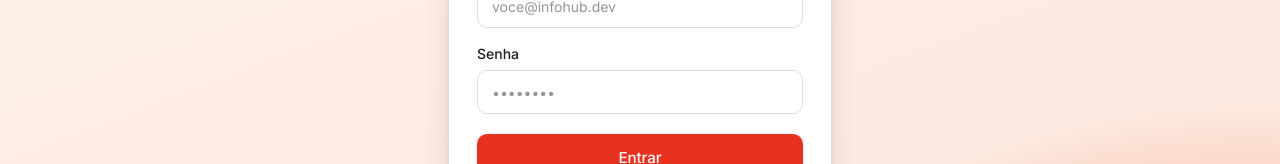
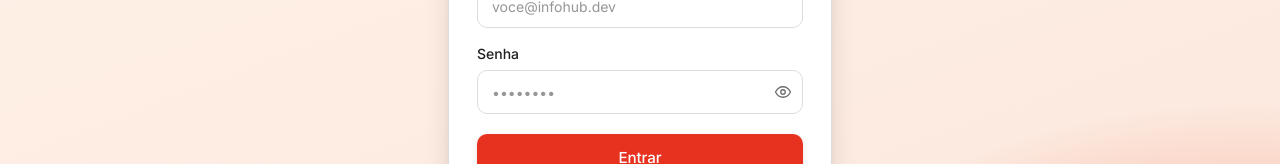
Before and after one commit to gomesbeduardo/infohub-inovamf, a Next.js app in the folder frontend/: page /login in a window 1280 px wide. Shown: the part 394-558 px from the top of the page. Built offline with nearby package versions, Linux system fonts and the light colour scheme; no server answers.

Commit message:
feat(front): olho para ver a senha enquanto pressionado nos campos de senha
Closes #138

Co-Authored-By: Claude Sonnet 5 <noreply@anthropic.com>
Claude-Session: https://claude.ai/code/session_01E9TXsEhLzvh1bBR9LeB58C

```diff
--- /dev/null
+++ b/frontend/src/design-system/components/PasswordInput.tsx
@@ -0,0 +1,86 @@
+'use client';
+
+import {
+  forwardRef,
+  useEffect,
+  useState,
+  type InputHTMLAttributes,
+  type KeyboardEvent,
+} from 'react';
+import { cn } from '@/design-system/cn';
+import { Input } from '@/design-system/components/Input';
+import { EyeIcon, EyeOffIcon } from '@/design-system/icons';
+
+export type PasswordInputProps = Omit<InputHTMLAttributes<HTMLInputElement>, 'type'>;
+
+const TECLAS_REVELAR = [' ', 'Spacebar', 'Enter'];
+
+/**
+ * Campo de senha com botão "segurar para ver": mantém a senha oculta por
+ * padrão e revela o texto apenas enquanto o botão do olho é pressionado
+ * (mouse, toque ou teclado), voltando a ocultar assim que é solto. Não é
+ * um alternador (toggle) — o estado nunca fica "revelado" sem pressão.
+ */
+export const PasswordInput = forwardRef<HTMLInputElement, PasswordInputProps>(
+  function PasswordInput({ className, disabled, ...props }, ref) {
+    const [visivel, setVisivel] = useState(false);
+
+    // Se a janela perder o foco enquanto o botão está pressionado (ex.: o
+    // usuário troca de aba/app com o mouse ainda "preso"), volta a ocultar.
+    useEffect(() => {
+      if (!visivel) return;
+      const ocultar = () => setVisivel(false);
+      window.addEventListener('blur', ocultar);
+      return () => window.removeEventListener('blur', ocultar);
+    }, [visivel]);
+
+    function revelar() {
+      if (!disabled) setVisivel(true);
+    }
+    function ocultar() {
+      setVisivel(false);
+    }
+
+    function onKeyDown(e: KeyboardEvent<HTMLButtonElement>) {
+      if (TECLAS_REVELAR.includes(e.key)) {
+        e.preventDefault();
+        revelar();
+      }
+    }
+    function onKeyUp(e: KeyboardEvent<HTMLButtonElement>) {
+      if (TECLAS_REVELAR.includes(e.key)) {
+        e.preventDefault();
+        ocultar();
+      }
+    }
+
+    return (
+      <div className="relative">
+        <Input
+          ref={ref}
+          type={visivel ? 'text' : 'password'}
+          disabled={disabled}
+          className={cn('pr-10', className)}
+          {...props}
+        />
+        <button
+          type="button"
+          disabled={disabled}
+          tabIndex={0}
+          aria-label="Mostrar senha enquanto pressionado"
+          aria-pressed={visivel}
+          onMouseDown={(e) => e.preventDefault()}
+          onPointerDown={revelar}
+          onPointerUp={ocultar}
+          onPointerLeave={ocultar}
+          onPointerCancel={ocultar}
+          onKeyDown={onKeyDown}
+          onKeyUp={onKeyUp}
+          className="absolute right-1 top-1/2 inline-flex h-8 w-8 -translate-y-1/2 items-center justify-center rounded-md text-text-muted transition-colors hover:text-text focus-visible:outline-none focus-visible:ring-2 focus-visible:ring-[color:var(--focus-ring)] disabled:cursor-not-allowed disabled:opacity-50"
+        >
+          {visivel ? <EyeOffIcon size={18} /> : <EyeIcon size={18} />}
+        </button>
+      </div>
+    );
+  },
+);
--- a/frontend/src/design-system/icons.tsx
+++ b/frontend/src/design-system/icons.tsx
@@ -209,3 +209,22 @@ export function CloseIcon(p: IconProps) {
     </svg>
   );
 }
+
+export function EyeIcon(p: IconProps) {
+  return (
+    <svg {...base(p)}>
+      <path d="M2 12s3.5-7 10-7 10 7 10 7-3.5 7-10 7-10-7-10-7Z" />
+      <circle cx="12" cy="12" r="3" />
+    </svg>
+  );
+}
+
+export function EyeOffIcon(p: IconProps) {
+  return (
+    <svg {...base(p)}>
+      <path d="M9.9 5.2A10.4 10.4 0 0 1 12 5c6.5 0 10 7 10 7a15.6 15.6 0 0 1-3.1 4.1M6.6 6.6C3.7 8.4 2 12 2 12s3.5 7 10 7a9.7 9.7 0 0 0 4.4-1" />
+      <path d="M9.9 14.1a3 3 0 0 0 4.2-4.2" />
+      <path d="M2 2l20 20" />
+    </svg>
+  );
+}
--- a/frontend/src/features/aluno-cadastro/CadastroForm.tsx
+++ b/frontend/src/features/aluno-cadastro/CadastroForm.tsx
@@ -10,6 +10,7 @@ import type { EstagioIdeia } from '@/domain/types';
 import { Card } from '@/design-system/components/Card';
 import { Button } from '@/design-system/components/Button';
 import { Input } from '@/design-system/components/Input';
+import { PasswordInput } from '@/design-system/components/PasswordInput';
 import { Textarea } from '@/design-system/components/Textarea';
 import { Select } from '@/design-system/components/Select';
 import { FormField } from '@/design-system/components/FormField';
@@ -148,12 +149,11 @@ export function CadastroForm() {
                 <Input id="email" type="email" autoComplete="email" spellCheck={false} value={email} onChange={(e) => setEmail(e.target.value)} />
               </FormField>
               <FormField label="Senha" htmlFor="senha" error={erros.senha}>
-                <Input id="senha" type="password" autoComplete="new-password" value={senha} onChange={(e) => setSenha(e.target.value)} />
+                <PasswordInput id="senha" autoComplete="new-password" value={senha} onChange={(e) => setSenha(e.target.value)} />
               </FormField>
               <FormField label="Confirmar senha" htmlFor="confirmarSenha" error={erros.confirmarSenha}>
-                <Input
+                <PasswordInput
                   id="confirmarSenha"
-                  type="password"
                   autoComplete="new-password"
                   value={confirmarSenha}
                   onChange={(e) => setConfirmarSenha(e.target.value)}
--- a/frontend/src/features/auth/AceitarConviteForm.tsx
+++ b/frontend/src/features/auth/AceitarConviteForm.tsx
@@ -11,6 +11,7 @@ import { homeFor } from '@/features/shell/nav';
 import { Card } from '@/design-system/components/Card';
 import { Button } from '@/design-system/components/Button';
 import { Input } from '@/design-system/components/Input';
+import { PasswordInput } from '@/design-system/components/PasswordInput';
 import { Select } from '@/design-system/components/Select';
 import { FormField } from '@/design-system/components/FormField';
 import { AlertIcon } from '@/design-system/icons';
@@ -127,12 +128,11 @@ export function AceitarConviteForm() {
 
         <form onSubmit={onSubmit} className="flex flex-col gap-4" noValidate>
           <FormField label="Senha" htmlFor="senha" error={erros.senha}>
-            <Input id="senha" type="password" value={senha} onChange={(e) => setSenha(e.target.value)} />
+            <PasswordInput id="senha" value={senha} onChange={(e) => setSenha(e.target.value)} />
           </FormField>
           <FormField label="Confirmar senha" htmlFor="confirmarSenha" error={erros.confirmarSenha}>
-            <Input
+            <PasswordInput
               id="confirmarSenha"
-              type="password"
               value={confirmarSenha}
               onChange={(e) => setConfirmarSenha(e.target.value)}
             />
--- a/frontend/src/features/auth/LoginForm.tsx
+++ b/frontend/src/features/auth/LoginForm.tsx
@@ -7,6 +7,7 @@ import { ApiError } from '@/data/api/erro';
 import { Card } from '@/design-system/components/Card';
 import { Button } from '@/design-system/components/Button';
 import { Input } from '@/design-system/components/Input';
+import { PasswordInput } from '@/design-system/components/PasswordInput';
 import { FormField } from '@/design-system/components/FormField';
 import { AlertIcon } from '@/design-system/icons';
 import { homeFor } from '@/features/shell/nav';
@@ -62,9 +63,8 @@ export function LoginForm() {
           </FormField>
 
           <FormField label="Senha" htmlFor="senha">
-            <Input
+            <PasswordInput
               id="senha"
-              type="password"
               value={senha}
               onChange={(e) => setSenha(e.target.value)}
               placeholder="••••••••"
--- a/frontend/src/features/conta/ContaPerfil.tsx
+++ b/frontend/src/features/conta/ContaPerfil.tsx
@@ -7,6 +7,7 @@ import { getUsuarioAtual } from '@/data/session';
 import { Card } from '@/design-system/components/Card';
 import { Button } from '@/design-system/components/Button';
 import { Input } from '@/design-system/components/Input';
+import { PasswordInput } from '@/design-system/components/PasswordInput';
 import { FormField } from '@/design-system/components/FormField';
 import { Avatar } from '@/design-system/components/Avatar';
 import { Badge } from '@/design-system/components/Badge';
@@ -137,18 +138,16 @@ export function ContaPerfil() {
           <form onSubmit={alterarSenha} className="flex flex-col gap-4" noValidate>
             <div className="grid gap-4 sm:grid-cols-2">
               <FormField label="Nova senha" htmlFor="conta-senha">
-                <Input
+                <PasswordInput
                   id="conta-senha"
-                  type="password"
                   autoComplete="new-password"
                   value={senha}
                   onChange={(e) => setSenha(e.target.value)}
                 />
               </FormField>
               <FormField label="Confirmar nova senha" htmlFor="conta-confirma">
-                <Input
+                <PasswordInput
                   id="conta-confirma"
-                  type="password"
                   autoComplete="new-password"
                   value={confirma}
                   onChange={(e) => setConfirma(e.target.value)}
```
Also changed, not shown: 1 other file (tests, documents, lock files or other folders).
